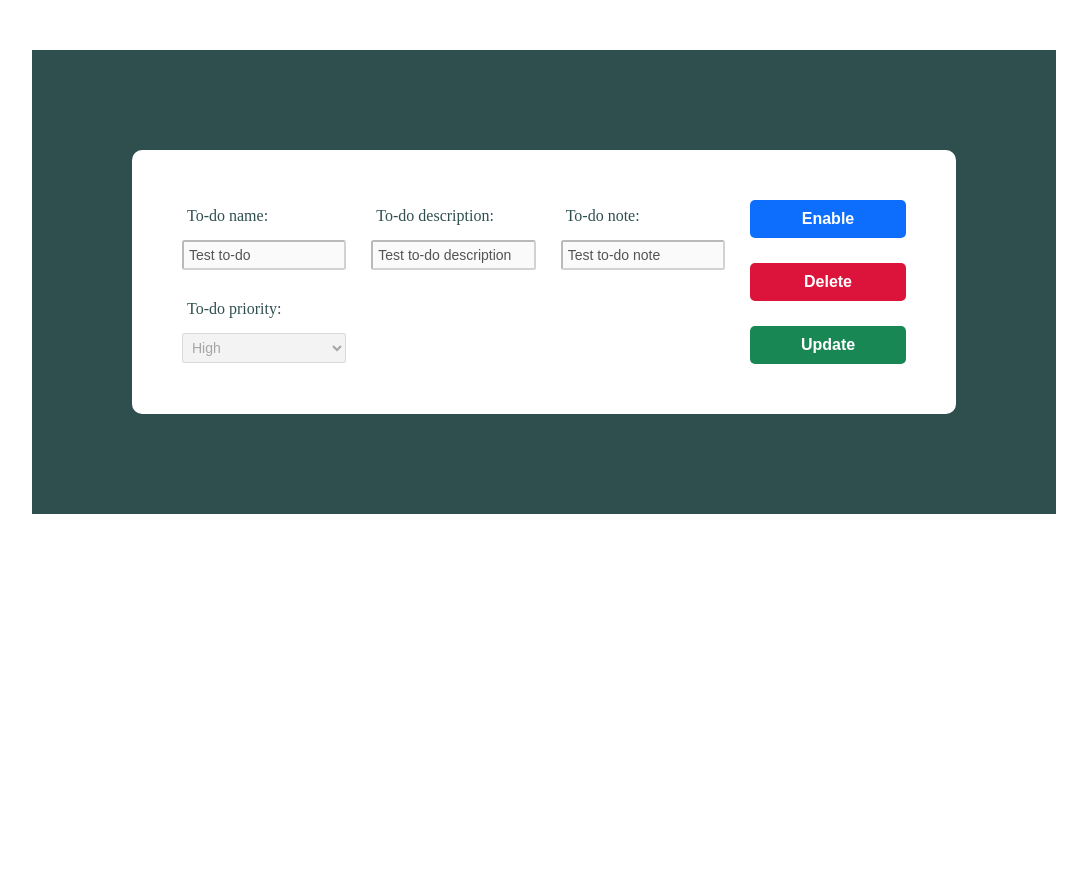
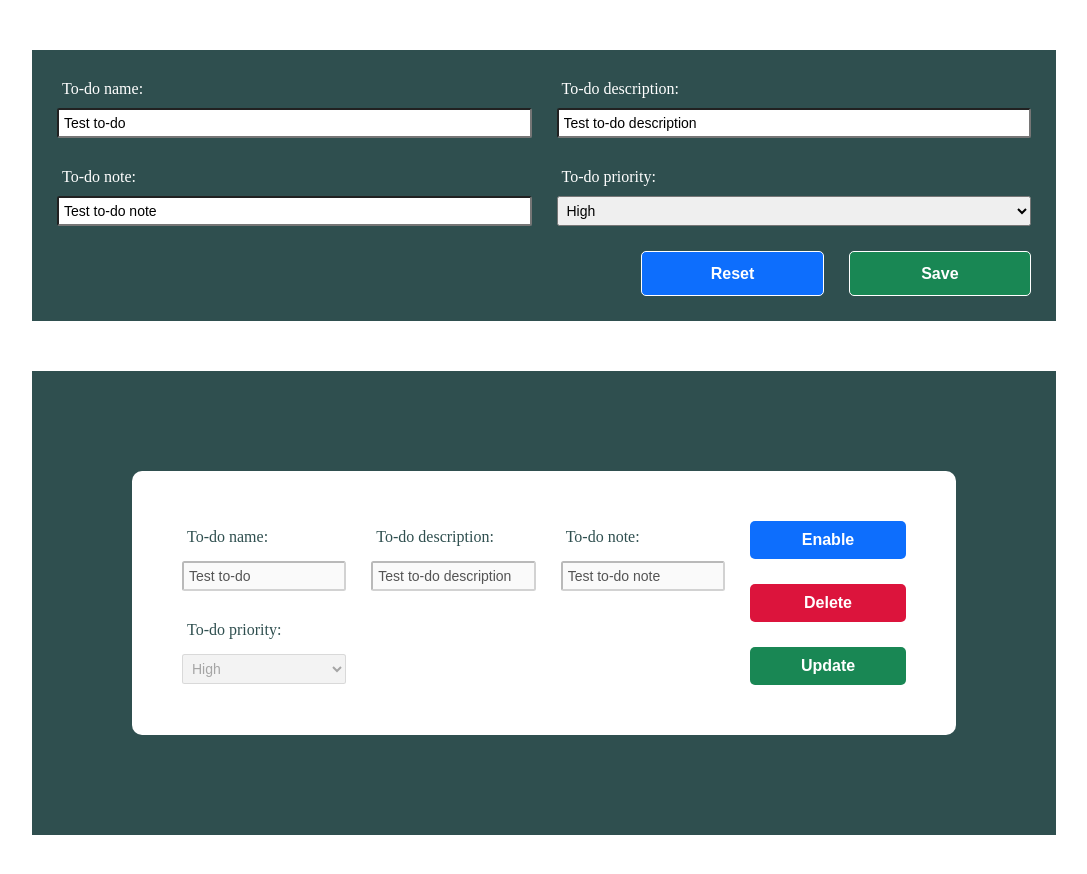
Before and after one commit to afigjabbarli/simpleToDoApp, a plain HTML site: page JS/index.html in a window 1280 px wide. Shown: the whole page, without its empty margins (96-1183 px from the left). Before the commit the page ends 800 px from the top, so only its background shows below. Drawn offline with Linux system fonts and the light colour scheme.

Commit message:
add localStorage functionallity to to-do app

```diff
--- a/JS/index.html
+++ b/JS/index.html
@@ -42,6 +42,9 @@
             width: 80%;
             margin: 0px auto;
             height: auto;
+            display: flex;
+            flex-direction: column;
+            row-gap: 50px;
         }
 
         #toDoItems {
@@ -142,8 +145,56 @@
         #update {
             background-color: #198754;
         }
-        #enable{
+
+        #enable {
             background-color: #0d6efd;
+        }
+
+        #form {
+            padding: 25px;
+            background-color: darkslategray;
+            display: flex;
+            flex-wrap: wrap;
+            justify-content: flex-end;
+            flex-direction: row;
+            gap: 25px;
+        }
+
+        #form .form_item {
+            width: calc((100% - 25px) / 2);
+            display: flex;
+            flex-direction: column;
+            row-gap: .5rem;
+        }
+
+        #form .form_item label {
+            width: 100%;
+            height: auto;
+            padding: .5rem;
+            font-size: 16px;
+            color: #FFF;
+        }
+
+        .btnGroup {
+            width: 40%;
+            height: auto;
+            display: flex;
+            flex-direction: row;
+            column-gap: 25px;
+        }
+
+        .btnGroup button {
+            padding: 1.25rem;
+        }
+
+        .btnGroup #save {
+            background-color: #198754;
+            border: 1px solid #FFF;
+        }
+
+        .btnGroup #reset {
+            background-color: #0d6efd;
+            border: 1px solid #FFF;
         }
     </style>
 </head>
@@ -154,7 +205,33 @@
         <section>
             <div class="container">
                 <form action="" method="post" id="form">
+                    <div class="form_item">
+                        <label for="toDoName">To-do name:</label>
+                        <input type="text" id="toDoName" name="toDoName" value="Test to-do">
+                    </div>
 
+                    <div class="form_item">
+                        <label for="toDoDescription">To-do description:</label>
+                        <input type="text" id="toDoDescription" name="toDoDescription" value="Test to-do description">
+                    </div>
+
+                    <div class="form_item">
+                        <label for="toDoNote">To-do note:</label>
+                        <input type="text" id="toDoNote" name="toDoNote" value="Test to-do note">
+                    </div>
+
+                    <div class="form_item">
+                        <label for="toDoPriority">To-do priority:</label>
+                        <select name="toDoPriority" id="toDoPriority" value="High">
+                            <option value="High">High</option>
+                            <option value="Low">Low</option>
+                            <option value="Medium">Medium</option>
+                        </select>
+                    </div>
+                    <div class="btnGroup">
+                        <button id="reset" type="button" onclick="resetForm()">Reset</button>
+                        <button id="save" type="submit">Save</button>
+                    </div>
                 </form>
                 <ul id="toDoItems">
                     <li class="toDoItem">
@@ -197,7 +274,7 @@
         </section>
     </main>
     <footer></footer>
-    <script src="./script.js"></script>
+    <script src="./toDo.js"></script>
 </body>
 
 </html>
--- a/JS/toDo.js
+++ b/JS/toDo.js
@@ -0,0 +1,24 @@
+document.addEventListener("DOMContentLoaded", function()
+{
+    const form = document.getElementById("form");
+    form.addEventListener("submit", function(event)
+    {
+       event.preventDefault();
+       const formData = new FormData(form);
+       const obj = Object.fromEntries(formData);
+       if(localStorage.getItem("toDoItems"))
+       {
+          const toDoItems = JSON.parse(localStorage.getItem("toDoItems"));
+          toDoItems.push(obj);
+          localStorage.setItem("toDoItems", JSON.stringify(toDoItems));
+       }
+       else
+       {
+          const toDoItems = [];
+          toDoItems.push(obj);
+          localStorage.setItem("toDoItems", JSON.stringify(toDoItems));
+       }
+
+
+    });
+});
```
